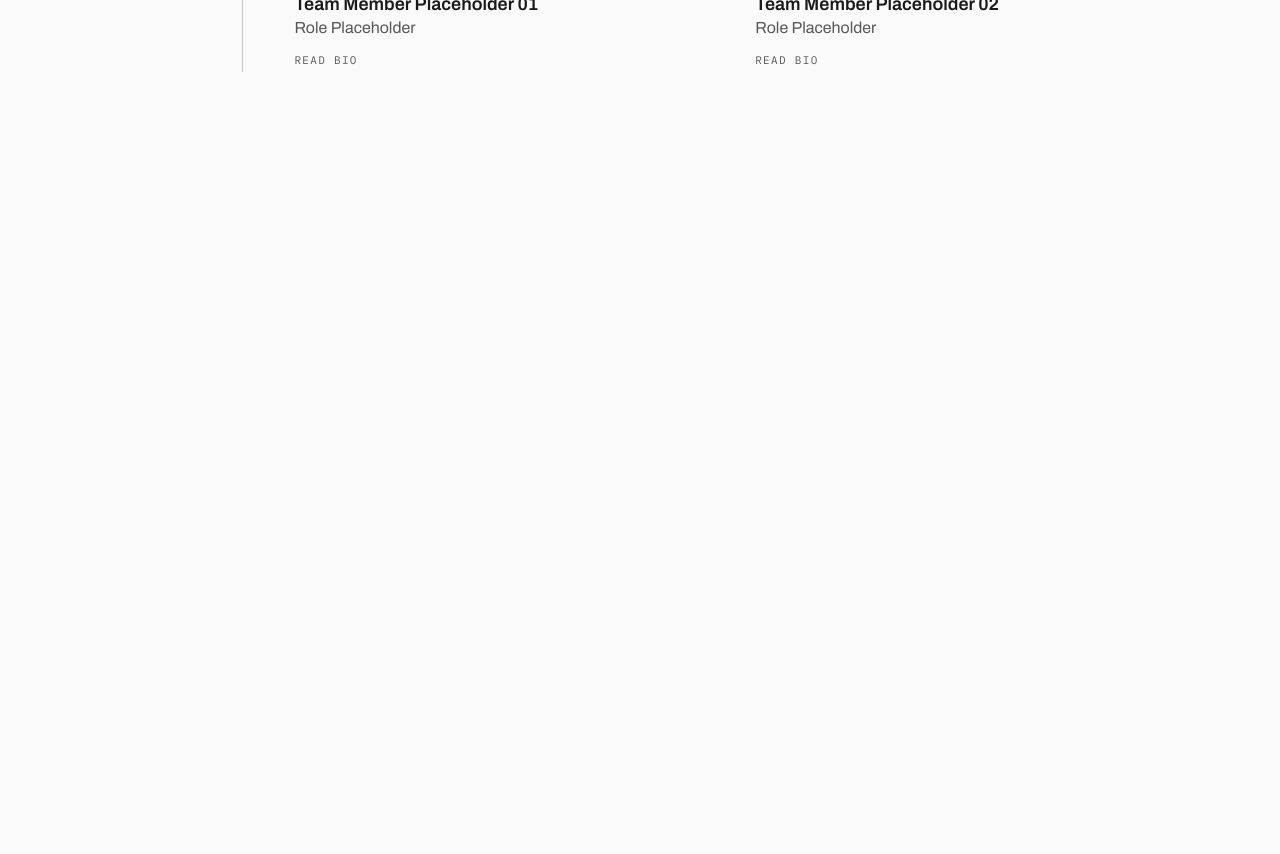
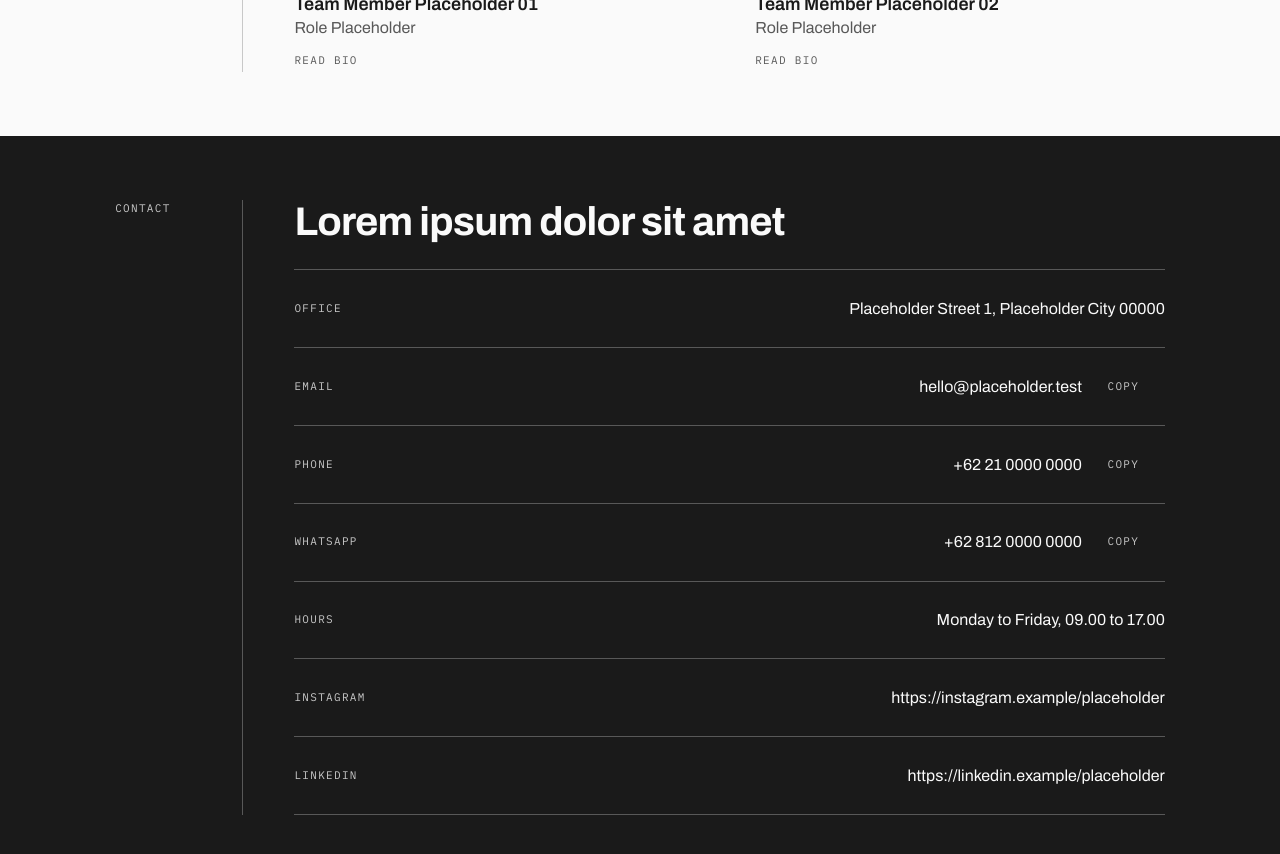
Before and after one commit to Pot-Thief/hca-company-profile, a Next.js app: page /preview in a window 1280 px wide. Shown: the part 4140-4994 px from the top of the page. Before the commit the page ends 4276 px from the top, so only its background shows below. Built offline with nearby package versions, Linux system fonts and the light colour scheme.

Commit message:
pin the team surface and add contact to the preview

```diff
--- a/src/app/preview/page.tsx
+++ b/src/app/preview/page.tsx
@@ -1,5 +1,6 @@
 import { notFound } from 'next/navigation';
 import { About } from '@/components/sections/About';
+import { Contact } from '@/components/sections/Contact';
 import { Hero } from '@/components/sections/Hero';
 import { Navbar } from '@/components/sections/Navbar';
 import { Portfolio } from '@/components/sections/Portfolio';
@@ -17,7 +18,7 @@ import { sectionSchemas } from '@/lib/content/schema';
 export default async function PreviewPage() {
   if (process.env.NODE_ENV === 'production') notFound();
 
-  const [site, hero, about, purpose, services, portfolio, team] = await Promise.all([
+  const [site, hero, about, purpose, services, portfolio, team, contact] = await Promise.all([
     loadSection('site', sectionSchemas.site),
     loadSection('hero', sectionSchemas.hero),
     loadSection('about', sectionSchemas.about),
@@ -25,6 +26,7 @@ export default async function PreviewPage() {
     loadSection('services', sectionSchemas.services),
     loadSection('portfolio', sectionSchemas.portfolio),
     loadSection('team', sectionSchemas.team),
+    loadSection('contact', sectionSchemas.contact),
   ]);
 
   return (
@@ -37,6 +39,7 @@ export default async function PreviewPage() {
         <Services {...services} />
         <Portfolio {...portfolio} />
         <Team {...team} ui={site.ui} />
+        <Contact {...contact} ui={site.ui} />
       </main>
     </>
   );
```
Also changed, not shown: 1 other file (tests, documents, lock files or other folders).
